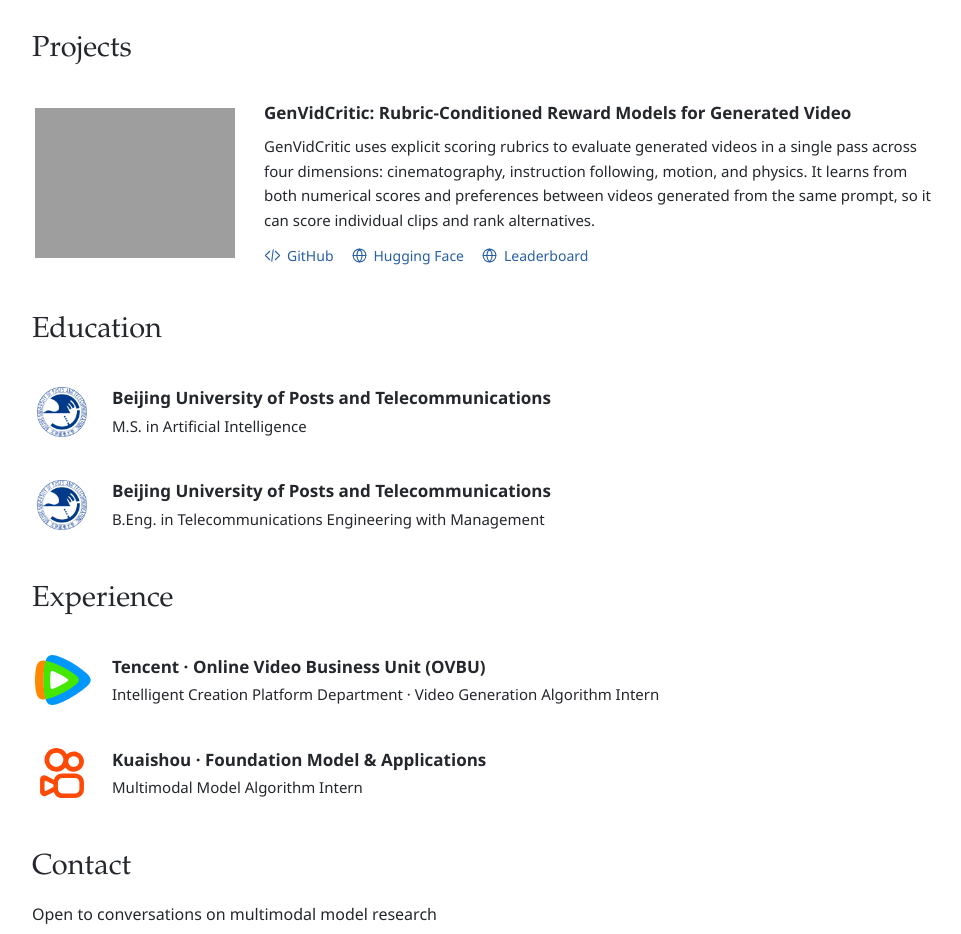
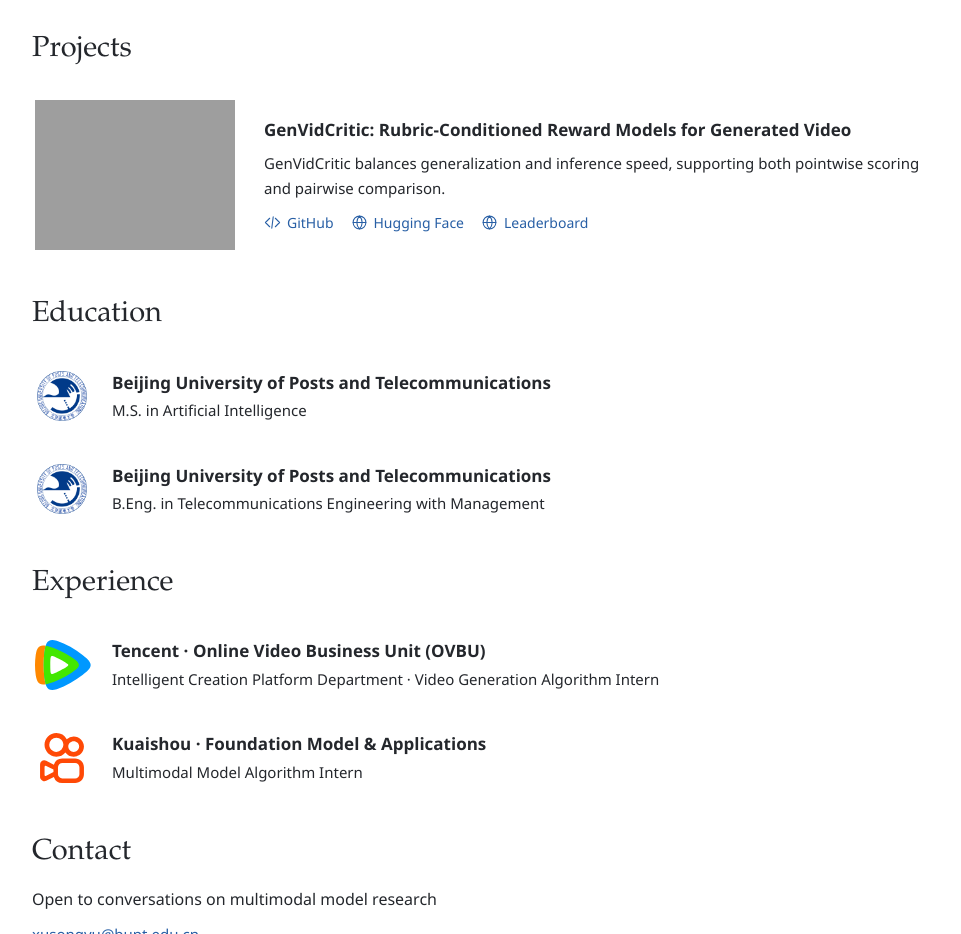
Before and after one commit to notyourkev/notyourkev.github.io, a plain HTML site: page index.html in a window 1280 px wide. Shown: the part 1023-1957 px from the top of the page, without its empty margins (158-1119 px from the left). Drawn offline with Linux system fonts and the light colour scheme; grey boxes are pictures that could not be loaded.

Commit message:
Shorten the GenVidCritic description

```diff
--- a/index.html
+++ b/index.html
@@ -125,7 +125,7 @@
         <button type="button" class="paper-image" data-figure aria-label="View figure"><img src="assets/genvidcritic-architecture.png" alt="GenVidCritic architecture for training video reward models" loading="lazy"></button>
         <div class="paper-copy">
           <h3><a href="https://github.com/notyourkev/GenVidCritic" target="_blank" rel="noreferrer">GenVidCritic: Rubric-Conditioned Reward Models for Generated Video</a></h3>
-          <p class="role" data-zh="GenVidCritic 按明确的评分细则，一次推理即可评估生成视频的四个维度：电影摄影、指令遵循、运动表现和物理合理性。模型结合分数监督和同提示词下的视频偏好训练，既能给单条视频打分，也能对多个候选视频排序。" data-en="GenVidCritic uses explicit scoring rubrics to evaluate generated videos in a single pass across four dimensions: cinematography, instruction following, motion, and physics. It learns from both numerical scores and preferences between videos generated from the same prompt, so it can score individual clips and rank alternatives.">GenVidCritic uses explicit scoring rubrics to evaluate generated videos in a single pass across four dimensions: cinematography, instruction following, motion, and physics. It learns from both numerical scores and preferences between videos generated from the same prompt, so it can score individual clips and rank alternatives.</p>
+          <p class="role" data-zh="GenVidCritic 兼顾泛化性能与推理速度，支持单视频评分（pointwise）和成对比较（pairwise）。" data-en="GenVidCritic balances generalization and inference speed, supporting both pointwise scoring and pairwise comparison.">GenVidCritic balances generalization and inference speed, supporting both pointwise scoring and pairwise comparison.</p>
           <div class="paper-links"><a href="https://github.com/notyourkev/GenVidCritic" target="_blank" rel="noreferrer"><svg class="icon" aria-hidden="true"><use href="#icon-code"/></svg>GitHub</a><a href="https://huggingface.co/Notyourkev/GenVidCritic-4B" target="_blank" rel="noreferrer"><svg class="icon" aria-hidden="true"><use href="#icon-globe"/></svg>Hugging Face</a><a href="https://notyourkev.github.io/GenVidCritic/" target="_blank" rel="noreferrer"><svg class="icon" aria-hidden="true"><use href="#icon-globe"/></svg>Leaderboard</a></div>
         </div>
       </article>
```
